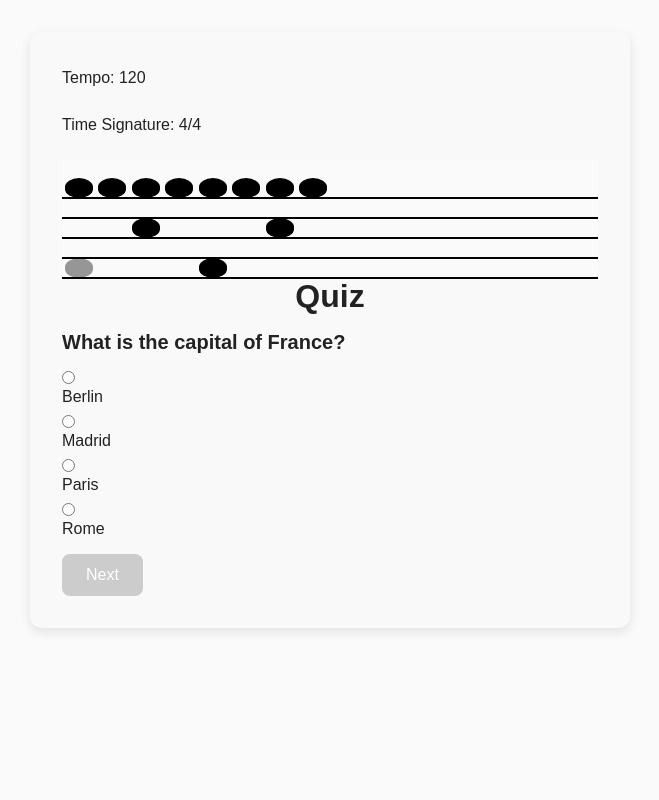
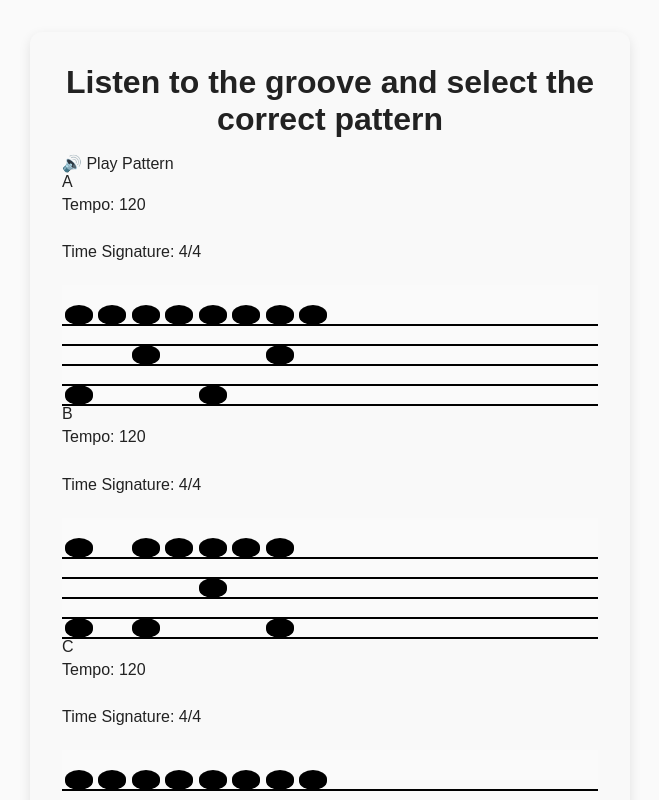
Before and after one commit to w-gluza/ghostnote, a Next.js app: page /quiz in a window 1280 px wide. Shown: the top 800 px of the page, without its empty margins (310-969 px from the left). Built offline with nearby package versions, Linux system fonts and the light colour scheme.

Commit message:
basic quizz wit patterns

```diff
--- a/app/components/quiz/Quiz.tsx
+++ b/app/components/quiz/Quiz.tsx
@@ -1,123 +1,78 @@
-/* eslint-disable @typescript-eslint/no-unused-vars */
 "use client";
-/* eslint-disable jsx-a11y/control-has-associated-label */
 import { useState } from "react";
 import styles from "./Quiz.module.css";
-import PatternCard from "@/app/common/PatternCard/PatternCard";
-import type { MidiNoteValue, VelocityValue } from "@/app/utils/midiMap";
 import MusicStaff from "@/app/common/MusicStaff/MusicStaff";
-
-interface Question {
-  question: string;
-  options: string[];
-  correctAnswer: string;
-}
-
-const quizData: Question[] = [
-  {
-    question: "What is the capital of France?",
-    options: ["Berlin", "Madrid", "Paris", "Rome"],
-    correctAnswer: "Paris",
-  },
-  {
-    question: "Which planet is known as the Red Planet?",
-    options: ["Earth", "Mars", "Venus", "Jupiter"],
-    correctAnswer: "Mars",
-  },
-  {
-    question: 'Who wrote "To Kill a Mockingbird"?',
-    options: ["Harper Lee", "Jane Austen", "Mark Twain", "Ernest Hemingway"],
-    correctAnswer: "Harper Lee",
-  },
-];
+import { quizData } from "../../data/quizPatterns";
 
 const Quiz = () => {
   const [currentQuestion, setCurrentQuestion] = useState(0);
-  const [selectedOption, setSelectedOption] = useState<string | null>(null);
+  const [selectedIndex, setSelectedIndex] = useState<number | null>(null);
+  const [isFinished, setIsFinished] = useState(false);
   const [score, setScore] = useState(0);
-  const [isFinished, setIsFinished] = useState(false);
 
   const question = quizData[currentQuestion];
 
+  const handleSelect = (index: number) => {
+    setSelectedIndex(index);
+  };
+
   const handleSubmit = () => {
-    if (selectedOption === question.correctAnswer) {
+    if (
+      selectedIndex !== null &&
+      question.options[selectedIndex].label === question.correctAnswerLabel
+    ) {
       setScore((prev) => prev + 1);
     }
 
     if (currentQuestion + 1 < quizData.length) {
       setCurrentQuestion((prev) => prev + 1);
-      setSelectedOption(null);
+      setSelectedIndex(null);
     } else {
       setIsFinished(true);
     }
   };
-
-  const pattern: Array<[MidiNoteValue, VelocityValue][]> = [
-    [
-      [36, 30],
-      [42, 100],
-    ],
-    [[42, 100]],
-    [
-      [38, 100],
-      [42, 100],
-    ],
-    [[42, 100]],
-
-    [
-      [42, 100],
-      [36, 100],
-    ],
-    [[42, 100]],
-    [
-      [38, 100],
-      [42, 100],
-    ],
-
-    [[42, 100]],
-  ];
-
   return (
     <div className={styles.container}>
-      <MusicStaff pattern={pattern} tempo={120} timeSignature="4/4" />
-      <h1 className={styles.h1}>Quiz</h1>
+      <h1 className={styles.h1}>
+        Listen to the groove and select the correct pattern
+      </h1>
 
-      {isFinished ? (
+      {/* 🎵 Insert audio player or playback trigger here */}
+      <button className={styles.playButton}>🔊 Play Pattern</button>
+
+      <div className={styles.optionsGrid}>
+        {question.options.map((option, index) => (
+          <div
+            key={option.label}
+            className={`${styles.optionCard} ${
+              selectedIndex === index ? styles.selected : ""
+            }`}
+            onClick={() => handleSelect(index)}
+          >
+            <span className={styles.optionLabel}>{option.label}</span>
+            <MusicStaff
+              pattern={option.pattern}
+              tempo={120}
+              timeSignature="4/4"
+            />
+          </div>
+        ))}
+      </div>
+
+      <button
+        onClick={handleSubmit}
+        className={styles.button}
+        disabled={selectedIndex === null}
+      >
+        {currentQuestion + 1 === quizData.length ? "Finish" : "Next"}
+      </button>
+
+      {isFinished && (
         <div className={styles.result}>
           <h2>Quiz Completed!</h2>
           <p>
             Your score: {score} / {quizData.length}
           </p>
-        </div>
-      ) : (
-        <div>
-          <h2 className={styles.question}>{question.question}</h2>
-          <ul className={styles.options}>
-            {question.options.map((opt, index) => {
-              const inputId = `q${currentQuestion}-opt${index}`;
-              return (
-                <li key={opt} className={styles.option}>
-                  <input
-                    type="radio"
-                    id={inputId}
-                    name={`question-${currentQuestion}`}
-                    value={opt}
-                    checked={selectedOption === opt}
-                    onChange={() => setSelectedOption(opt)}
-                  />
-                  <label htmlFor={inputId}>{opt}</label>
-                </li>
-              );
-            })}
-          </ul>
-
-          <button
-            className={styles.button}
-            onClick={handleSubmit}
-            disabled={!selectedOption}
-          >
-            {currentQuestion + 1 === quizData.length ? "Finish" : "Next"}
-          </button>
         </div>
       )}
     </div>
--- /dev/null
+++ b/app/data/quizPatterns.ts
@@ -0,0 +1,138 @@
+import type { MidiNoteValue, VelocityValue } from "@/app/utils/midiMap";
+
+export type Pattern = Array<[MidiNoteValue, VelocityValue][]>;
+
+export interface PatternOption {
+  label: string;
+  pattern: Pattern;
+}
+export interface QuizQuestion {
+  question: string;
+  options: PatternOption[];
+  audioUrl: string;
+  correctAnswerLabel: string;
+}
+
+const patternA: Pattern = [
+  [
+    [36, 100],
+    [42, 100],
+  ],
+  [[42, 100]],
+  [
+    [38, 100],
+    [42, 100],
+  ],
+  [[42, 100]],
+  [
+    [36, 100],
+    [42, 100],
+  ],
+  [[42, 100]],
+  [
+    [38, 100],
+    [42, 100],
+  ],
+  [[42, 100]],
+];
+
+const patternB: Pattern = [
+  [
+    [36, 100],
+    [42, 100],
+  ],
+  [],
+  [
+    [36, 100],
+    [42, 100],
+  ],
+  [[42, 100]],
+  [
+    [38, 100],
+    [42, 100],
+  ],
+  [[42, 100]],
+  [
+    [36, 100],
+    [42, 100],
+  ],
+  [],
+];
+
+const patternC: Pattern = [
+  [[42, 100]],
+  [[42, 100]],
+  [
+    [38, 100],
+    [42, 100],
+  ],
+  [[42, 100]],
+  [
+    [36, 100],
+    [42, 100],
+  ],
+  [[42, 100]],
+  [
+    [38, 100],
+    [42, 100],
+  ],
+  [[42, 100]],
+];
+
+const patternD: Pattern = [
+  [
+    [36, 100],
+    [42, 100],
+  ],
+  [],
+  [
+    [38, 100],
+    [42, 100],
+  ],
+  [[42, 100]],
+  [
+    [36, 100],
+    [49, 100],
+  ],
+  [[42, 100]],
+  [[38, 100]],
+  [],
+];
+
+export const quizData: QuizQuestion[] = [
+  {
+    question:
+      "Which pattern has alternating snare and kick with constant hi-hat?",
+    audioUrl: "/audio/patternA.wav",
+    correctAnswerLabel: "A",
+    options: [
+      { label: "A", pattern: patternA },
+      { label: "B", pattern: patternB },
+      { label: "C", pattern: patternC },
+      { label: "D", pattern: patternD },
+    ],
+  },
+  {
+    question: "Which pattern includes a crash cymbal on beat 5?",
+    audioUrl: "/audio/patternD.wav",
+    correctAnswerLabel: "D",
+    options: [
+      { label: "A", pattern: patternA },
+      { label: "B", pattern: patternB },
+      { label: "C", pattern: patternC },
+      { label: "D", pattern: patternD },
+    ],
+  },
+  {
+    question:
+      "Which groove starts with kick + hi-hat and has rests on beats 2 and 8?",
+    audioUrl: "/audio/patternB.wav",
+    correctAnswerLabel: "B",
+    options: [
+      { label: "A", pattern: patternA },
+      { label: "B", pattern: patternB },
+      { label: "C", pattern: patternC },
+      { label: "D", pattern: patternD },
+    ],
+  },
+];
```
